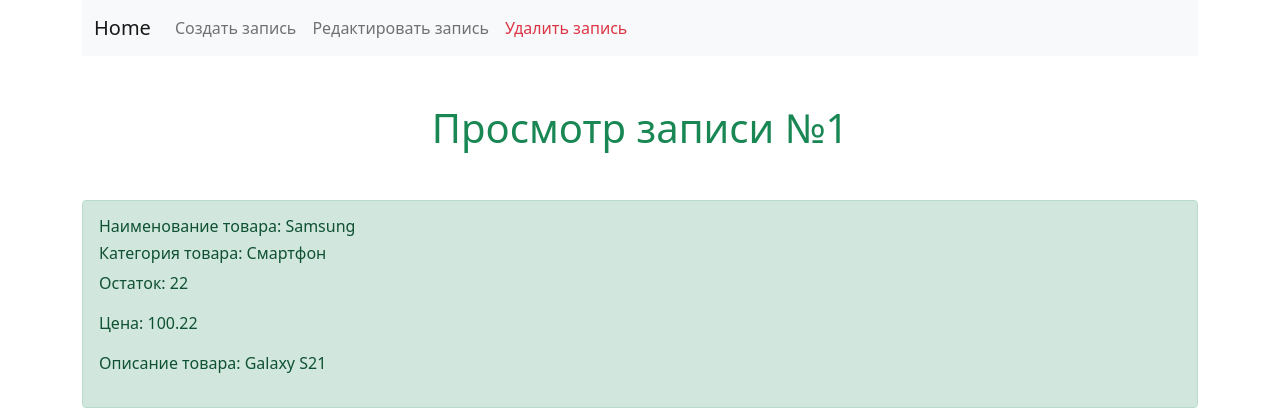
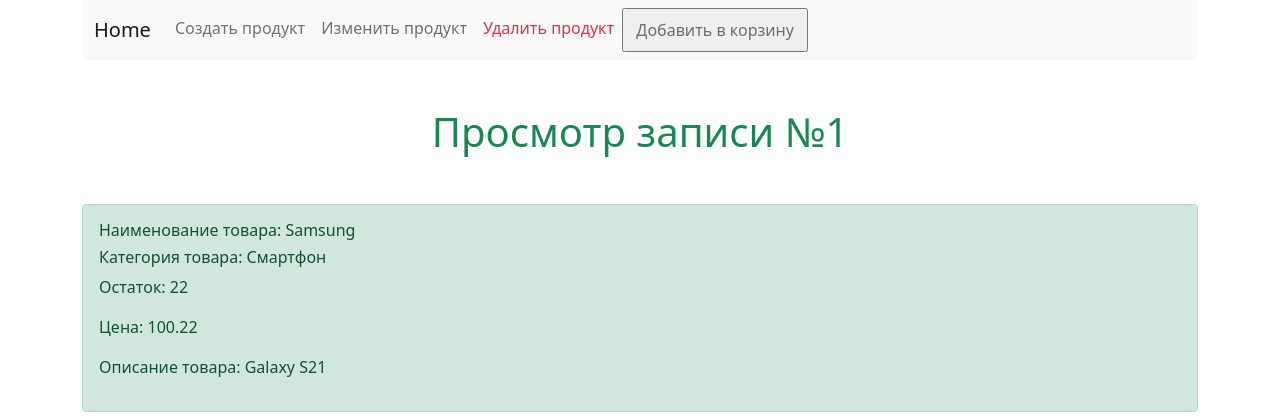
Before and after one commit to romanov-kubanych/lab01, a Django app: page /product/1/ in a window 1280 px wide. Shown: the top 420 px of the page. Run offline with Django 4.2, Linux system fonts and the light colour scheme; data comes from the database, SQL or seed files in the repository.

Commit message:
Исправил ошибки

```diff
--- a/webapp/forms.py
+++ b/webapp/forms.py
@@ -12,7 +12,7 @@
 
     def clean_balance(self):
         balance = self.cleaned_data['balance']
-        if balance <= 0:
+        if balance < 0:
             raise ValidationError(
                 f"Значение баланса должно быть больше нуля, '{balance}' не подходит")
         return balance
--- a/webapp/models.py
+++ b/webapp/models.py
@@ -34,6 +34,9 @@
         verbose_name = 'Корзина'
         verbose_name_plural = 'Корзины'
 
+    def get_sum(self):
+        return self.product.price * self.number
+
 
 class Client(models.Model):
     name = models.CharField(max_length=50, verbose_name='Имя')
--- a/webapp/templates/base.html
+++ b/webapp/templates/base.html
@@ -17,18 +17,38 @@
     <nav class="navbar navbar-expand-lg navbar-light bg-light">
         <div class="container">
             <a class="navbar-brand" href={% url 'product_index' %}>Home</a>
-        <button class="navbar-toggler" type="button" data-bs-toggle="collapse" data-bs-target="#navbarNav" aria-controls="navbarNav" aria-expanded="false" aria-label="Toggle navigation">
+            <button class="navbar-toggler" type="button" data-bs-toggle="collapse" data-bs-target="#navbarNav"
+                    aria-controls="navbarNav" aria-expanded="false" aria-label="Toggle navigation">
                 <span class="navbar-toggler-icon"></span>
             </button>
             <div class="collapse navbar-collapse" id="navbarNav">
                 <ul class="navbar-nav">
                     {% block nav %}
-            <li class="nav-item">
-              <a class="nav-link" href='{% url 'product_create' %}'>Создать запись</a>
-            </li>
+                        {% if not user.is_authenticated %}
+{#                            <li class="nav-item">#}
+{#                                <a class="nav-link" href={% url 'login' %}?next={{ request.get_full_path }}>Вход</a>#}
+{#                            </li>#}
+{#                            <li class="nav-item">#}
+{#                                <a class="nav-link"#}
+{#                                   href={% url 'accounts:create' %}?next={{ request.get_full_path }}>Регистрация</a>#}
+{#                            </li>#}
                             <li class="nav-item">
                                 <a class="nav-link" href='{% url 'cart_view' %}'>Открыть корзину</a>
                             </li>
+                        {% else %}
+{#                            {% if perms.webapp.add_project %}#}
+{#                                <li class="nav-item">#}
+{#                                    <a class="nav-link" href={% url 'product_create' %}>Создать продукт</a>#}
+{#                                </li>#}
+{#                            {% endif %}#}
+{#                            <li class="nav-item">#}
+{#                                <a class="nav-link"#}
+{#                                   href="{% url 'accounts:detail' user.pk %}">Привет {{ user.username }}!</a>#}
+{#                            </li>#}
+{#                            <li class="nav-item">#}
+{#                                <a class="nav-link" href={% url 'accounts:logout' %}?next={{ request.get_full_path }}>Выход</a>#}
+{#                            </li>#}
+                        {% endif %}
                     {% endblock %}
                 </ul>
             </div>
@@ -38,6 +58,8 @@
     {% block content %}
     {% endblock %}
 </div>
-    <script src="https://cdn.jsdelivr.net/npm/bootstrap@5.1.3/dist/js/bootstrap.bundle.min.js" integrity="sha384-ka7Sk0Gln4gmtz2MlQnikT1wXgYsOg+OMhuP+IlRH9sENBO0LRn5q+8nbTov4+1p" crossorigin="anonymous"></script>
+<script src="https://cdn.jsdelivr.net/npm/bootstrap@5.1.3/dist/js/bootstrap.bundle.min.js"
+        integrity="sha384-ka7Sk0Gln4gmtz2MlQnikT1wXgYsOg+OMhuP+IlRH9sENBO0LRn5q+8nbTov4+1p"
+        crossorigin="anonymous"></script>
 </body>
 </html>
--- a/webapp/templates/carts/index.html
+++ b/webapp/templates/carts/index.html
@@ -27,7 +27,7 @@
                         <td>{{ cart.product.title }}</td>
                         <td>{{ cart.product.price }}</td>
                         <td>{{ cart.number }}</td>
-                        <td></td>
+                        <td>{{ cart.get_sum }}</td>
                         <td><form action="{% url 'cart_delete' cart.pk %}" method="post">
                                     {% csrf_token %}
                                     <p><input type="submit" value="Удалить"></p>
--- a/webapp/templates/products/view.html
+++ b/webapp/templates/products/view.html
@@ -6,13 +6,19 @@
 
 {% block nav %}
     <li class="nav-item">
-        <a class="nav-link" href='{% url 'product_create' %}'>Создать запись</a>
+        <a class="nav-link" href='{% url 'product_create' %}'>Создать продукт</a>
     </li>
     <li class="nav-item">
-        <a class="nav-link" href='{% url 'product_update' product.pk %}'>Редактировать запись</a>
+        <a class="nav-link" href='{% url 'product_update' product.pk %}'>Изменить продукт</a>
     </li>
     <li class="nav-item">
-        <a class="nav-link text-danger" href="{% url 'product_delete' product.pk %}">Удалить запись</a>
+        <a class="nav-link text-danger" href="{% url 'product_delete' product.pk %}">Удалить продукт</a>
+    </li>
+    <li class="nav-item">
+        <form action="{% url 'cart_add' product.pk %}" method="post">
+            {% csrf_token %}
+            <a><input class="nav-link" type="submit" value=" Добавить в корзину "></a>
+        </form>
     </li>
 {% endblock %}
 
@@ -25,7 +31,7 @@
         <h6>Категория товара: {{ product.get_category_display }}</h6>
         <p>Остаток: {{ product.balance }}</p>
         <p>Цена: {{ product.price }}</p>
-            {% if product.description%}
+        {% if product.description %}
             <p>Описание товара: {{ product.description }}</p>
         {% else %}
             <p>Описание товара: НЕТ</p>
--- a/webapp/urls.py
+++ b/webapp/urls.py
@@ -1,8 +1,8 @@
 from django.urls import path
 
-from views import CartAddView, CartIndexView, CartDeleteView
-from views.orders import OrderView
-from webapp.views import ProductIndexView, ProductDetailView, ProductCreateView, ProductUpdateView, ProductDeleteView
+from .views.carts import CartAddView, CartIndexView, CartDeleteView
+from .views.orders import OrderView
+from .views import ProductIndexView, ProductDetailView, ProductCreateView, ProductUpdateView, ProductDeleteView
 
 urlpatterns = [
     path('', ProductIndexView.as_view(), name="product_index"),
--- a/webapp/views/carts.py
+++ b/webapp/views/carts.py
@@ -1,7 +1,7 @@
 from django.shortcuts import redirect, get_object_or_404, render
 from django.views import View
 
-from forms import ClientForm
+from webapp.forms import ClientForm
 from webapp.models import Product, Cart
 
 
@@ -30,7 +30,7 @@
         records = []
         sum = 0
         for cart in carts:
-            sum = sum + cart.number*cart.product.price
+            sum += cart.get_sum()
         context = {
             'records': records,
             'carts': carts,
--- a/webapp/views/products.py
+++ b/webapp/views/products.py
@@ -24,9 +24,7 @@
         if self.search_value:
             query = Q(title__icontains=self.search_value) | Q(category__icontains=self.search_value)
             queryset = queryset.filter(query)
-        else:
-            queryset = queryset.filter(balance__gt=0)
-        return queryset.order_by('category', 'title')
+        return queryset.filter(balance__gt=0).order_by('category', 'title')
 
     def get_context_data(self, *, object_list=None, **kwargs):
         context = super().get_context_data(object_list=object_list, **kwargs)
```
Also changed, not shown: LAB_01/settings.py (line endings or trailing spaces). Lines whose indentation alone changed are shown as unchanged.
